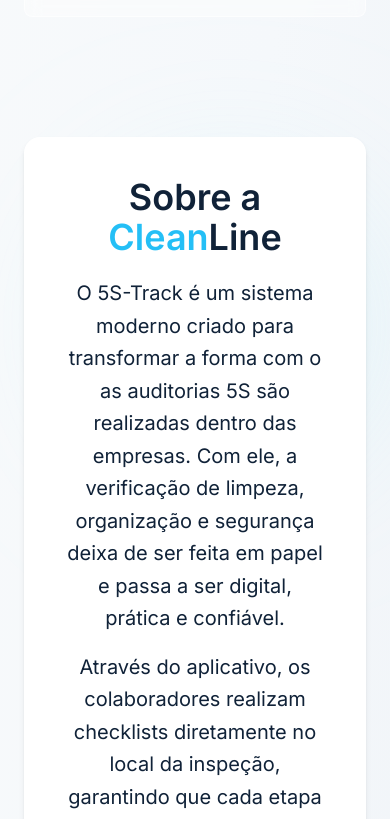
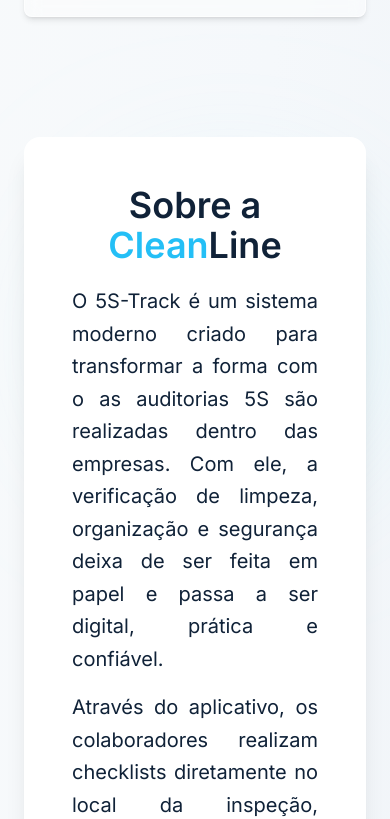
Before and after one commit to SGZ777/CleanLine, a Next.js app in the folder frontend/: page / in a window 390 px wide. Shown: the part 1158-1977 px from the top of the page. Built offline with nearby package versions, Linux system fonts and the light colour scheme.

Commit message:
fix: adjust Header component image size for better responsiveness

```diff
--- a/frontend/src/app/page.jsx
+++ b/frontend/src/app/page.jsx
@@ -3,39 +3,19 @@
 export default function Home() {
   return (
     <>
-      {/* Hero Section - Premium SaaS Design */}
       <section className="relative w-full min-h-screen pb-10 overflow-hidden bg-gradient-to-br from-[#f8fafb] via-[#f5f8fb] to-[#eff3f7]">
-        {/* Decorative gradient background elements */}
         <div className="absolute inset-0 overflow-hidden pointer-events-none">
-          {/* Soft blue glow on the right side */}
           <div className="absolute -right-40 -top-40 w-96 h-96 bg-blue-200 rounded-full mix-blend-multiply filter blur-3xl opacity-20 animate-pulse" />
           <div className="absolute right-0 top-1/3 w-80 h-80 bg-cyan-200 rounded-full mix-blend-multiply filter blur-3xl opacity-15" />
-
-          {/* Subtle wave patterns */}
-          <svg
-            className="absolute inset-0 w-full h-full opacity-[0.03]"
-            viewBox="0 0 1200 600"
-            preserveAspectRatio="xMidYMid slice"
-            xmlns="http://www.w3.org/2000/svg"
-          >
-            <defs>
-              <pattern id="wave" x="0" y="0" width="120" height="120" patternUnits="userSpaceOnUse">
-                <path d="M0,60 Q30,30 60,60 T120,60" fill="none" stroke="#1c96c2" strokeWidth="1" opacity="0.1" />
-              </pattern>
-            </defs>
-            <rect width="1200" height="600" fill="url(#wave)" />
-          </svg>
         </div>
         <Header />
 
-        {/* Main Content Container */}
         <div className="relative z-10 w-full h-full">
-          <div className="max-w-7xl mx-auto px-6 lg:px-12 py-10">
+          <div className="max-w-7xl mx-auto px-6 lg:px-10 py-10">
             <div className="grid grid-cols-1 lg:grid-cols-2 gap-12 lg:gap-20 items-center min-h-[calc(100vh-200px)]">
 
-              {/* Left Column - Content */}
               <div className="flex flex-col h-auto justify-center space-y-8">
-                {/* Headline */}
+
                 <div className="md:w-200">
                   <h1 className="text-5xl lg:text-7xl font-bold leading-tight tracking-tight">
                     <span className="text-[#102238] dark:text-[#e7f0f7]">Garanta auditorias</span>
@@ -48,12 +28,10 @@
                   </h1>
                 </div>
 
-                {/* Subheadline */}
-                <p className="text-lg lg:text-xl text-[#58708c] dark:text-[#93abc0] leading-relaxed max-w-xl font-light">
+                <p className="text-lg lg:text-xl text-[#58708c] dark:text-[#93abc0] leading-relaxed max-w-xl">
                   Confirme que cada auditoria foi realizada no local correto, com evidências reais do ambiente auditado.
                 </p>
 
-                {/* CTA Button */}
                 <div className="pt-4">
                   <a href="/login" className="inline-block">
                     <button className="group relative px-8 py-4 bg-gradient-to-r from-[#1c96c2] to-[#24bff6] text-white font-semibold rounded-xl shadow-lg hover:shadow-2xl transition-all duration-300 hover:scale-105 flex items-center gap-3 text-lg">
@@ -68,7 +46,7 @@
                 {/* Benefits Cards */}
                 <div className="grid grid-cols-1 sm:grid-cols-3 gap-4 pt-8">
                   {/* Benefit 1 */}
-                  <div className="flex flex-col items-start space-y-3 p-4 rounded-lg bg-white/40 dark:bg-[#0c1d2c]/40 backdrop-blur-sm border border-white/60 dark:border-[#22384b]/60 hover:bg-white/60 dark:hover:bg-[#0c1d2c]/60 transition-all">
+                  <div className="flex transition-all hover:scale-104 shadow-md flex-col items-start space-y-3 p-4 rounded-lg bg-white/40 dark:bg-[#0c1d2c]/40 backdrop-blur-sm border border-white/60 dark:border-[#22384b]/60 hover:bg-white/60 dark:hover:bg-[#0c1d2c]/60 transition-all">
                     <div className="w-10 h-10 rounded-lg bg-gradient-to-br from-[#24bff6] to-[#1c96c2] flex items-center justify-center">
                       <svg className="w-6 h-6 text-white" fill="none" stroke="currentColor" viewBox="0 0 24 24">
                         <path strokeLinecap="round" strokeLinejoin="round" strokeWidth={2} d="M9 12l2 2 4-4m6 2a9 9 0 11-18 0 9 9 0 0118 0z" />
@@ -79,7 +57,7 @@
                   </div>
 
                   {/* Benefit 2 */}
-                  <div className="flex flex-col items-start space-y-3 p-4 rounded-lg bg-white/40 dark:bg-[#0c1d2c]/40 backdrop-blur-sm border border-white/60 dark:border-[#22384b]/60 hover:bg-white/60 dark:hover:bg-[#0c1d2c]/60 transition-all">
+                  <div className="flex transition-all hover:scale-104 shadow-md flex-col items-start space-y-3 p-4 rounded-lg bg-white/40 dark:bg-[#0c1d2c]/40 backdrop-blur-sm border border-white/60 dark:border-[#22384b]/60 hover:bg-white/60 dark:hover:bg-[#0c1d2c]/60 transition-all">
                     <div className="w-10 h-10 rounded-lg bg-gradient-to-br from-[#24bff6] to-[#1c96c2] flex items-center justify-center">
                       <svg className="w-6 h-6 text-white" fill="none" stroke="currentColor" viewBox="0 0 24 24">
                         <path strokeLinecap="round" strokeLinejoin="round" strokeWidth={2} d="M3 9a2 2 0 012-2h.93a2 2 0 001.664-.89l.812-1.22A2 2 0 0110.07 4h3.86a2 2 0 011.664.89l.812 1.22A2 2 0 0018.07 7H19a2 2 0 012 2v9a2 2 0 01-2 2H5a2 2 0 01-2-2V9z" />
@@ -91,7 +69,7 @@
                   </div>
 
                   {/* Benefit 3 */}
-                  <div className="flex flex-col items-start space-y-3 p-4 rounded-lg bg-white/40 dark:bg-[#0c1d2c]/40 backdrop-blur-sm border border-white/60 dark:border-[#22384b]/60 hover:bg-white/60 dark:hover:bg-[#0c1d2c]/60 transition-all">
+                  <div className="flex transition-all hover:scale-104 shadow-md flex-col items-start space-y-3 p-4 rounded-lg bg-white/40 dark:bg-[#0c1d2c]/40 backdrop-blur-sm border border-white/60 dark:border-[#22384b]/60 hover:bg-white/60 dark:hover:bg-[#0c1d2c]/60 transition-all">
                     <div className="w-10 h-10 rounded-lg bg-gradient-to-br from-[#24bff6] to-[#1c96c2] flex items-center justify-center">
                       <svg className="w-6 h-6 text-white" fill="none" stroke="currentColor" viewBox="0 0 24 24">
                         <path strokeLinecap="round" strokeLinejoin="round" strokeWidth={2} d="M17.657 16.657L13.414 20.9a1.998 1.998 0 01-2.827 0l-4.244-4.243a8 8 0 1111.314 0z" />
@@ -105,7 +83,7 @@
               </div>
 
               {/* Right Column - Smartphone Mockup */}
-              <div className="relative hidden lg:flex items-center justify-center">
+              <div className="relative ms-50 hidden lg:flex items-center justify-center">
                 {/* Glow effect behind phone */}
                 <div className="absolute inset-0 flex items-center justify-center pointer-events-none">
                   <div className="w-80 h-96 bg-gradient-to-r from-[#24bff6]/30 to-[#1c96c2]/20 rounded-full filter blur-3xl opacity-60 animate-pulse" />
@@ -200,12 +178,12 @@
         <div className="absolute bottom-0 left-0 w-full h-32 bg-gradient-to-t from-[#f8fafb] to-transparent pointer-events-none" />
 
       <section className="relative w-full py-20 px-6 overflow-hidden flex flex-col items-center">
-        <div className="relative flex w-full md:w-7xl justify-self-center flex-col rounded-2xl shadow-md p-10 bg-popover text-center items-center overflow-hidden">
+        <div className="relative flex w-full md:w-7xl justify-self-center flex-col rounded-2xl shadow-xl p-12 bg-popover text-center items-center overflow-hidden">
           <div className="relative z-10 max-w-5xl text-center">
             <h2 className="text-4xl mb-5 font-semibold">
               Sobre a <span className="text-[#24bff6]">Clean</span>Line
             </h2>
-            <div className="text-xl leading-relaxed space-y-4">
+            <div className="text-xl text-justify leading-relaxed space-y-4">
               <p>
                 O 5S-Track é um sistema moderno criado para transformar a forma com o as auditorias 5S são
                 realizadas dentro das empresas. Com ele, a verificação de limpeza, organização e segurança deixa
@@ -222,11 +200,10 @@
               </p>
             </div>
           </div>
-
         </div>
       </section>
 
-      <section className="relative w-full py-0 pt-10 overflow-hidden flex flex-col items-center md:h-190">
+      <section className="relative w-full py-0  overflow-hidden flex flex-col items-center md:h-190">
         <img src="home-background-image.png" className="hidden md:block w-full mt-12 absolute" />
         <h2 className="text-4xl font-semibold mb-12 mt-20 z-10">
           Por que somos a melhor opção?
--- a/frontend/src/components/layout/Header.jsx
+++ b/frontend/src/components/layout/Header.jsx
@@ -13,7 +13,7 @@
       <div className="flex items-center">
         <img
           src={logoSrc}
-          className="w-50 md:w-80 "
+          className="w-50 md:w-70 "
           alt="Cleanline"
         />
       </div>
```
